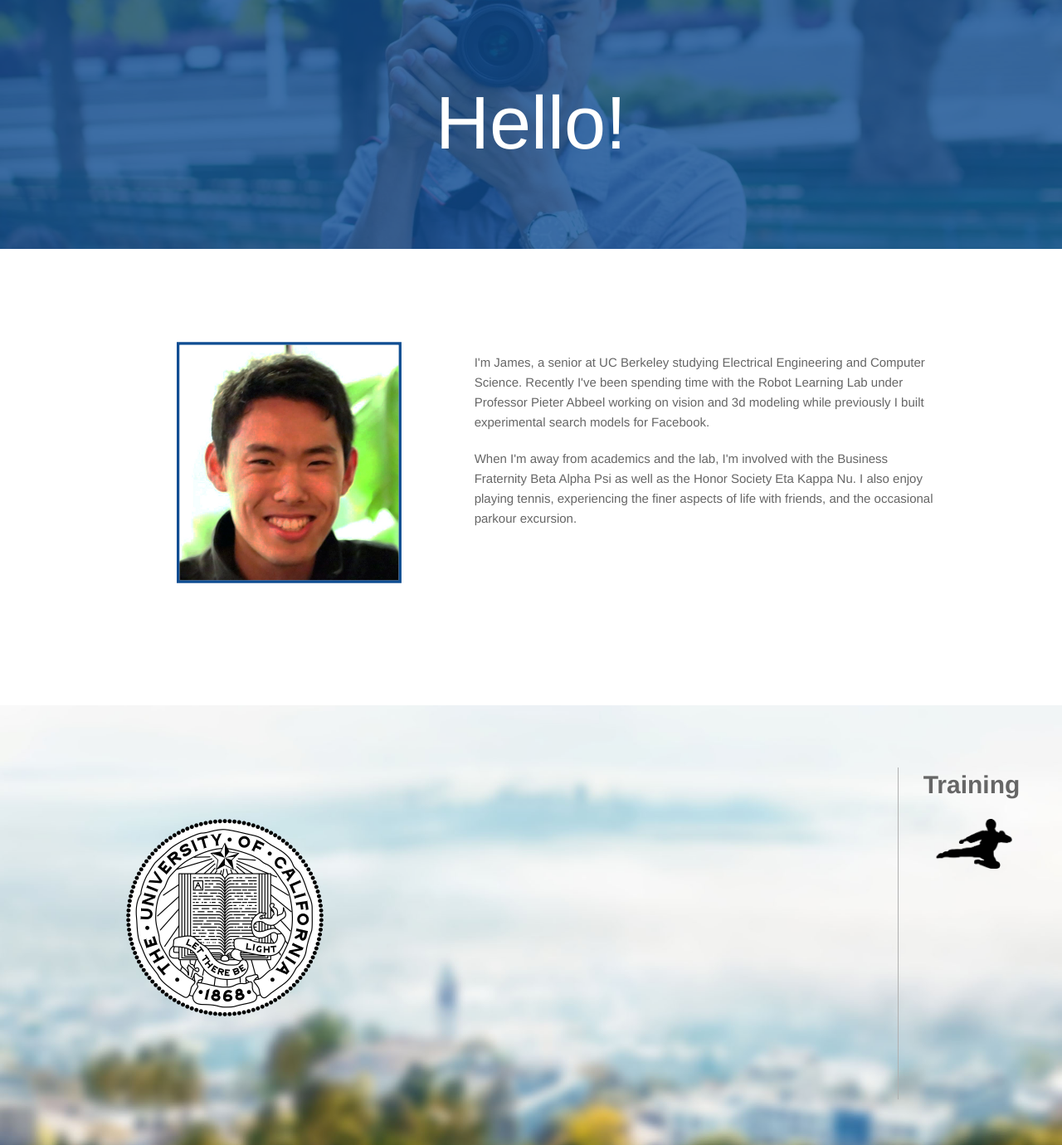
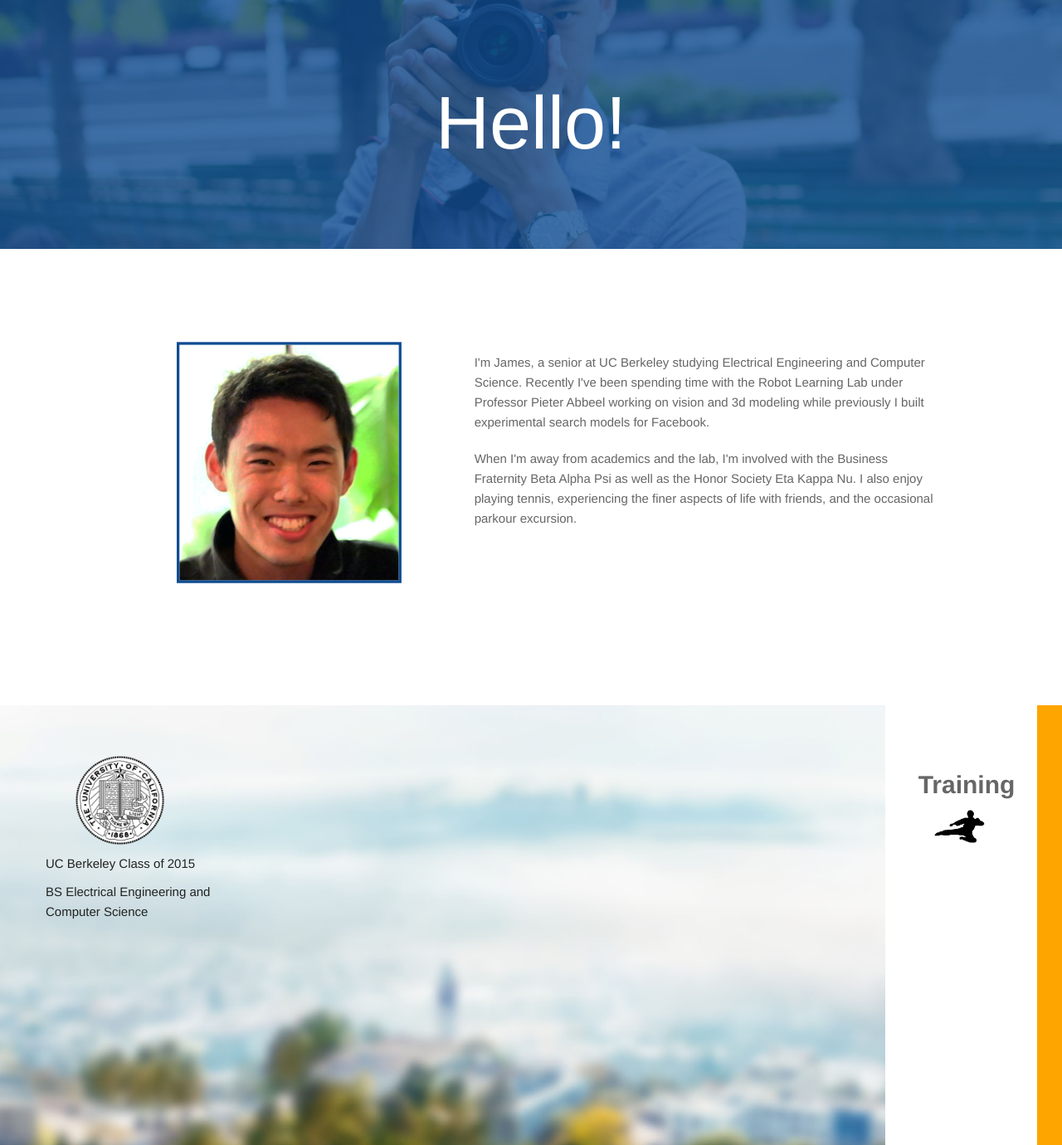
Before and after one commit to thedavidzhao/jamessha.github.io, a Jekyll site: the page built from index.html, in a window 1280 px wide. Shown: the top 1380 px of the page at 83% size. Built offline with Jekyll 4.4.1, drawn with Linux system fonts in a browser that asks for light colours; nearby versions of some CDN libraries; grey boxes are pictures that could not be loaded.

Commit message:
updated sidebars

```diff
--- a/css/style.scss
+++ b/css/style.scss
@@ -157,7 +157,14 @@ main {
     margin-top: 75px;
     margin-bottom: 0px;
     font-weight: bold;
-    padding-left: 30px;
+    padding-left: 10px;
+  }
+
+  p {
+    color: #222222;
+    font-size: 15px;
+    text-align: left;
+    margin-bottom: 10px;
   }
 
   .bcg {
@@ -171,14 +178,16 @@ main {
     max-width: 100%;
   }
 
+  /* Stuff of the side bar */
   .right-header {
-    min-height: 400px;
-    border-left: 1px solid #b0b0b0;
+    min-height: 550px;
+    background: #ffffff;
+    padding-right: 0px;
   }
 
-  img {
-    transform: scale(0.5);
-    padding-top: 0px;
+  .highlight {
+    min-height: 550px;
+    background: #ffa500;
   }
 
   .right-icon {
@@ -187,4 +196,74 @@ main {
     position: relative;
     top: -10px;
   }
+
+  /* Stuff of the content */
+  img {
+    transform: scale(0.5);
+    padding-top: 0px;
+  }
+
+  #berkeley-logo {
+    padding-top: 0px;
+  }
+
+  #edu-desc {
+    position: relative;
+    top: -50px;
+    margin-left: 25px;
+  }
+
+
 }
+
+/* Slide 4 Stuff */
+#slide-4{
+  max-height: 550px;
+
+  h1 {
+    color: #666666;
+    text-align: left;
+    margin-top: 75px;
+    margin-bottom: 0px;
+    font-weight: bold;
+  }
+
+  .bcg {
+    background: #ffffff
+  }
+
+  .row {
+    margin: 0px;
+    margin-right: 0px;
+    padding: 0px;
+    max-width: 100%;
+  }
+
+  .left-header {
+    min-height: 550px;
+    background: #ffffff;
+    padding: 0px;
+  }
+
+  .highlight {
+    min-height: 550px;
+    background: #32cd32;
+  }
+
+  .header-desc {
+    padding: 0px;
+  }
+
+  img {
+    transform: scale(0.5);
+    padding-top: 0px;
+  }
+
+  .left-icon {
+    padding: 0px;
+    float: left;
+    position: relative;
+    top: -10px;
+    left: -20px;
+  }
+}
--- a/index.html
+++ b/index.html
@@ -63,13 +63,31 @@ layout: default
       <div class="hsContainer">
         <div class="row">
           <div class="small-10 columns">
-            <img src="img/ucb_logo.png" alt="ucb_logo">
+            <div class="small-3 columns">
+              <div class="row">
+                <div id="berkeley-logo">
+                  <img src="img/ucb_logo.png" alt="ucb_logo">
+                </div>
+              </div>
+              <div class="row">
+                <div id="edu-desc">
+                  <p>UC Berkeley Class of 2015</p>
+                  <p>BS Electrical Engineering and Computer Science</p>
+                </div>
+              </div>
+            </div>
+            <div class="small-9 columns">
+            </div>
           </div>
-          <div class="small-2 columns">
-            <div class="right-header">
-              <h1>Training</h1>
-              <div class="right-icon">
-                <img src="img/ninja.png" alt="ninja">
+          <div class="small-2 columns right-header">
+            <div class="row">
+              <div class="small-9 columns">
+                <h1>Training</h1>
+                <div class="right-icon">
+                  <img src="img/ninja.png" alt="ninja">
+                </div>
+              </div>
+              <div class="small-1 columns highlight">
               </div>
             </div>
           </div>
@@ -78,6 +96,32 @@ layout: default
     </div>
   </section>
 
+  <!--
+    Slide 4
+    Projects
+  -->
+  <section id="slide-4" class="homeSlide">
+    <div class="bcg">
+      <div class="hsContainer">
+        <div class="row">
+          <div class="small-2 columns left-header">
+            <div class="row">
+              <div class="small-1 columns highlight">
+              </div>
+              <div class="small-9 columns header-desc">
+                <h1>Endeavors</h1>
+                <div class="left-icon">
+                  <img src="img/laptop.png" alt="ninja">
+                </div>
+              </div>
+            </div>
+          </div>
+          <div class="small-10 columns">
+          </div>
+        </div>
+      </div>
+    </div>
+  </section>
 
 
   <script src="//ajax.googleapis.com/ajax/libs/jquery/2.1.1/jquery.min.js"></script>
```
